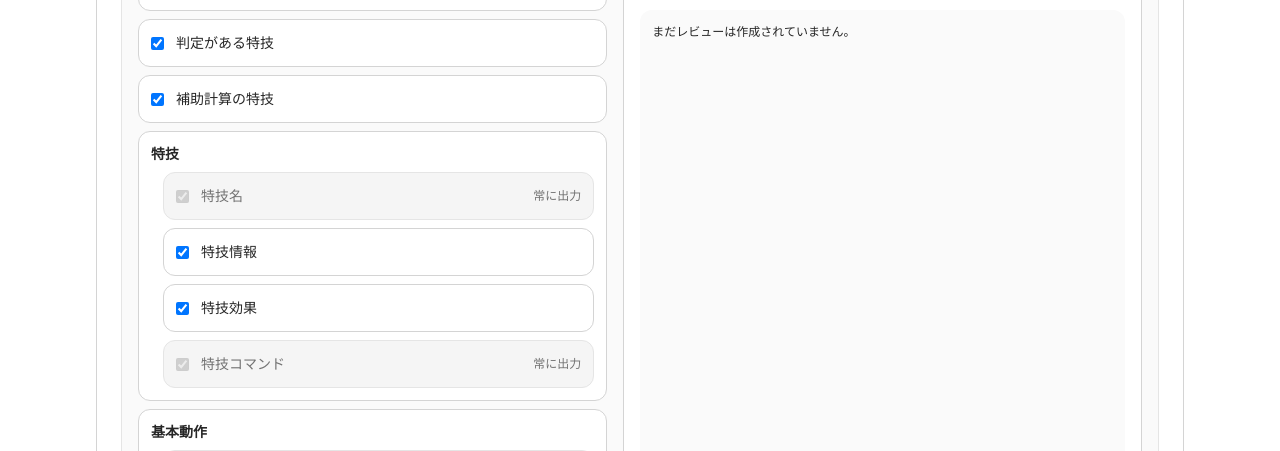
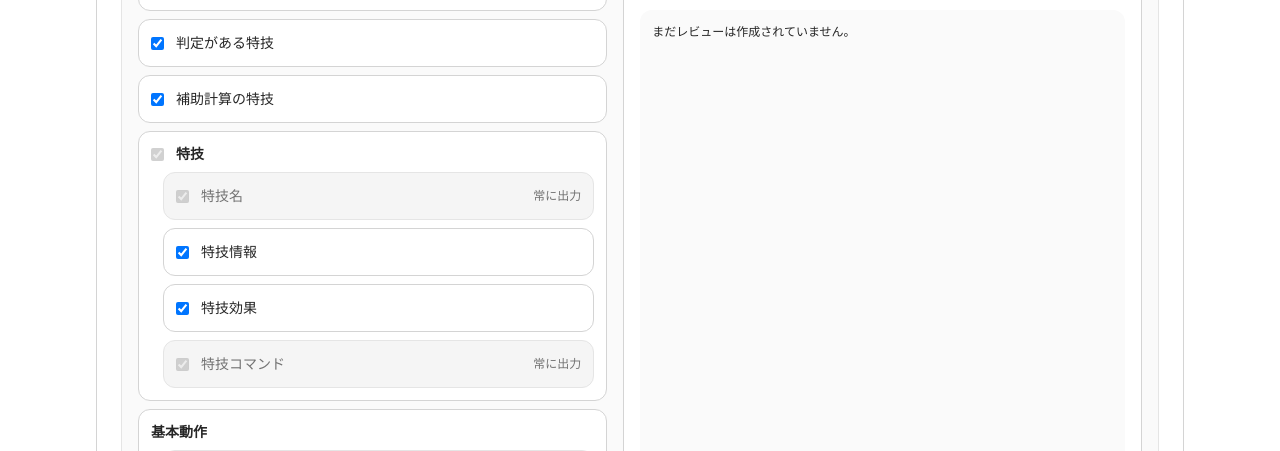
Before and after one commit to ramune428/lhtrpg_webapp_challenge, a Next.js app in the folder frontend/: page /character-preview in a window 1280 px wide. Shown: the part 1580-2031 px from the top of the page. Built offline with nearby package versions, Linux system fonts and the light colour scheme.

Commit message:
feat: add visual checkbox to skill option group

```diff
--- a/frontend/app/character-preview/page.tsx
+++ b/frontend/app/character-preview/page.tsx
@@ -259,6 +259,13 @@ export default function HomePage() {
     );
   };
 
+  const renderOutputOptionGroupTitle = (label: string) => (
+    <label className="mb-2 flex items-center gap-3 font-semibold text-neutral-800">
+      <input type="checkbox" checked disabled />
+      <span>{label}</span>
+    </label>
+  );
+
   return (
     <main className="min-h-screen bg-white text-black">
       <div className="mx-auto w-full max-w-6xl px-6 py-12 sm:px-8">
@@ -387,7 +394,7 @@ export default function HomePage() {
                 {outputOptionItemsBeforeSkills.map(renderOutputOptionItem)}
 
                 <section className="rounded-xl border border-neutral-300 bg-white p-3 text-sm text-neutral-800">
-                  <h4 className="mb-2 font-semibold">特技</h4>
+                  {renderOutputOptionGroupTitle("特技")}
                   <div className="grid gap-2 pl-3">
                     {renderOutputOptionItem({ key: "skillNames", label: "特技名", alwaysOn: true })}
                     {renderOutputOptionItem({ key: "includeSkillInfo", label: "特技情報" })}
```
